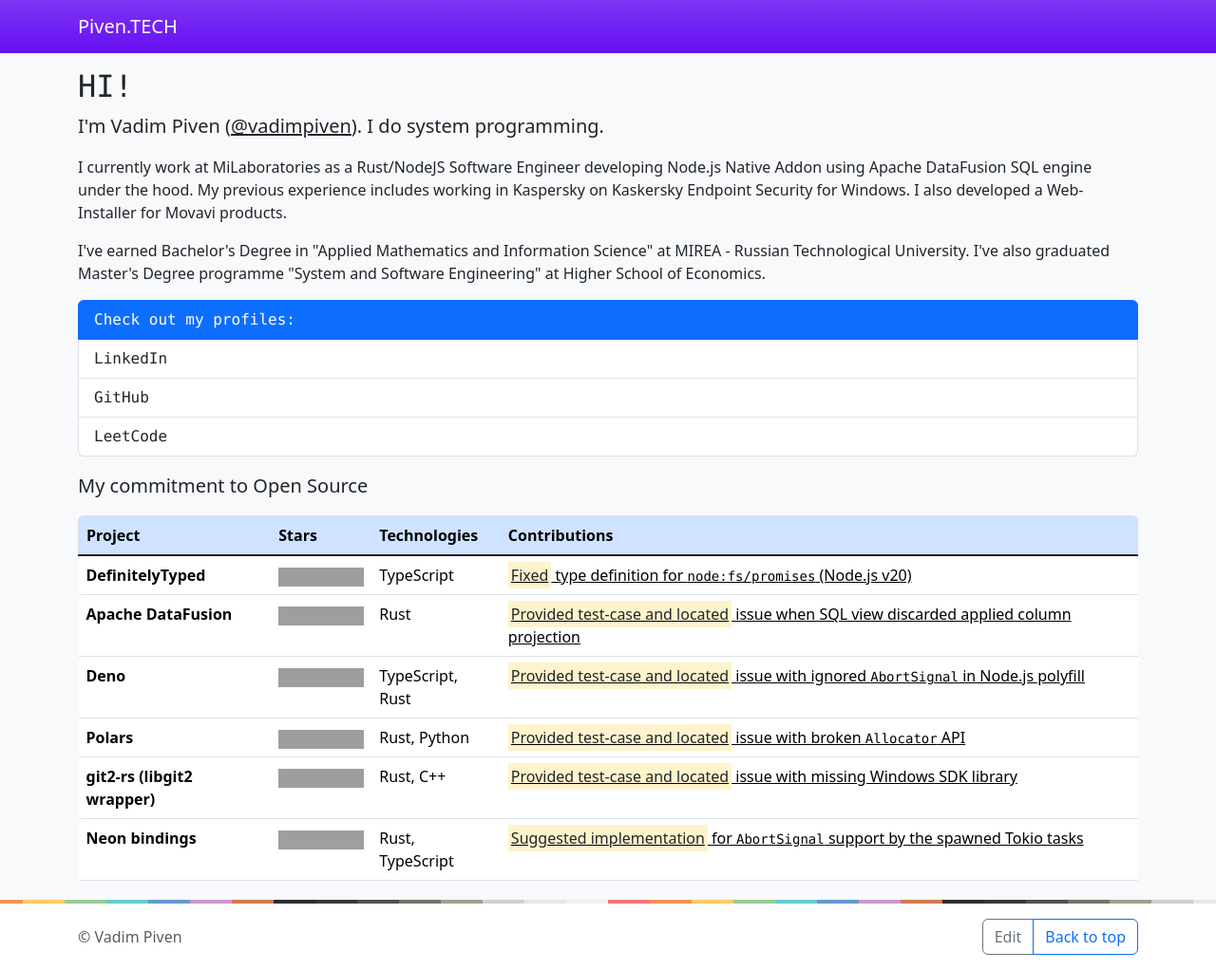
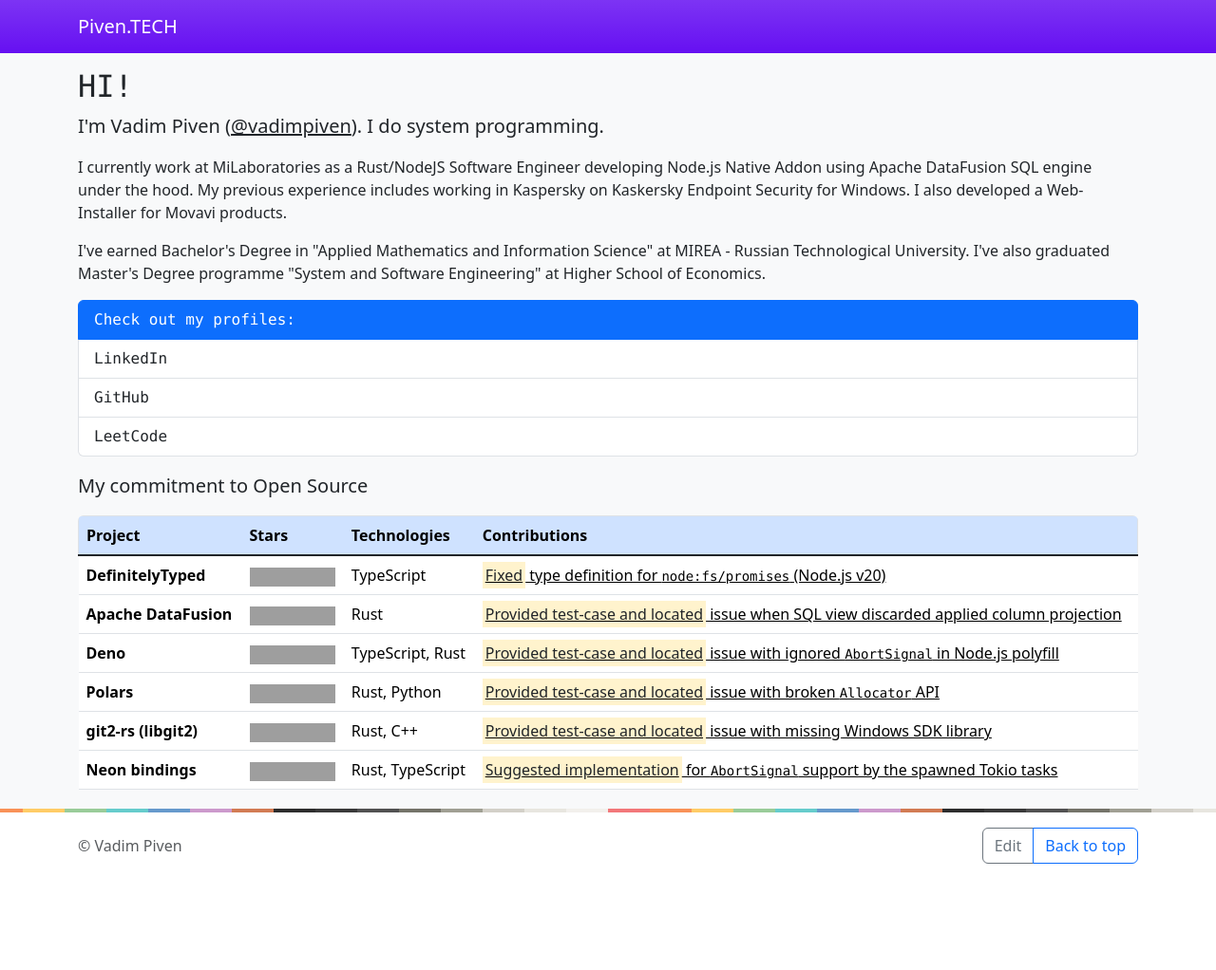
Before and after one commit to vadimpiven/vadimpiven, a Jekyll site: the page built from index.html, in a window 1280 px wide, cut to the strip 0-1022 px from the top of the page. Shown: the whole strip at 95% size. Built offline with Jekyll 4.4.1, drawn with Linux system fonts in a browser that asks for light colours; after the commit the page ends 926 px from its top, so only the background shows below that; grey boxes are pictures that could not be loaded.

Commit message:
Update index.html

```diff
--- a/index.html
+++ b/index.html
@@ -87,7 +87,7 @@
         </td>
       </tr>
       <tr>
-        <th scope="row">git2-rs (libgit2 wrapper)</th>
+        <th scope="row">git2-rs (libgit2)</th>
         <td><img src="https://img.shields.io/github/stars/rust-lang/git2-rs"></td>
         <td>Rust, C++</td>
         <td>
```
